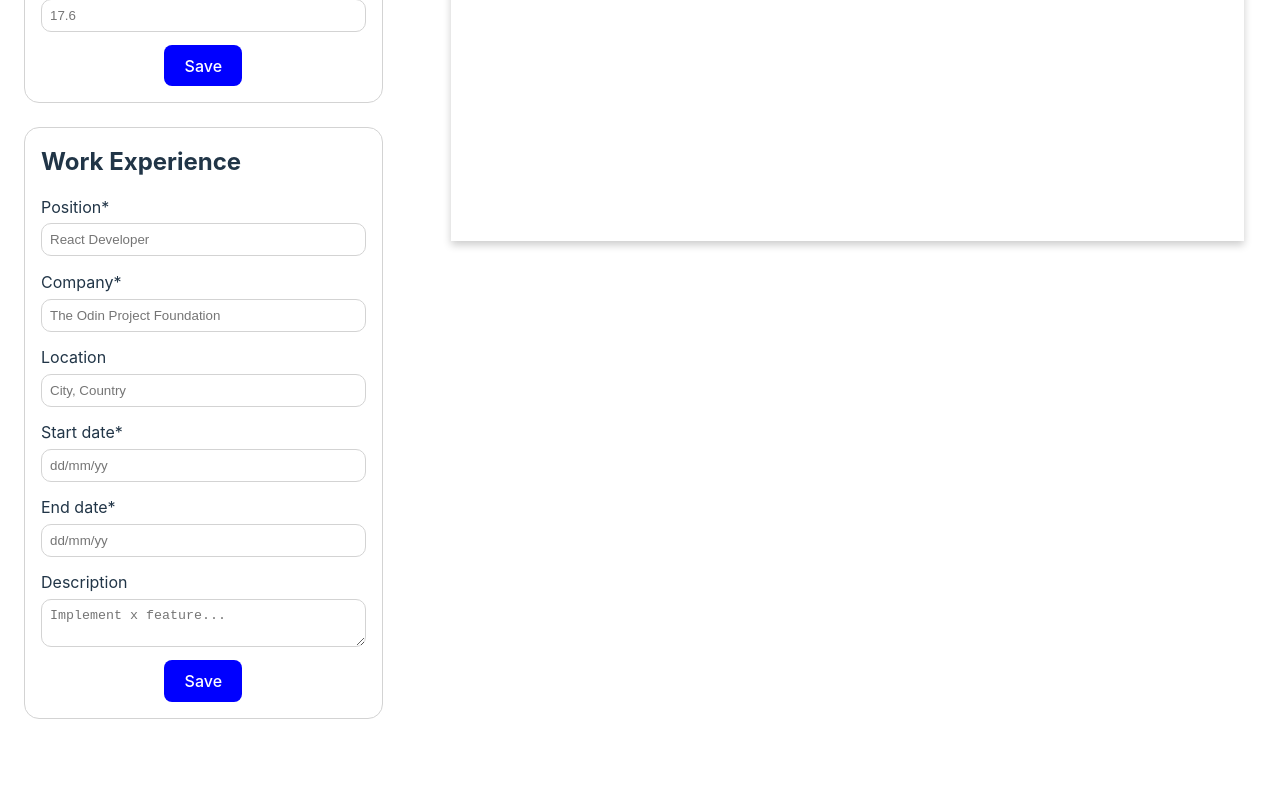
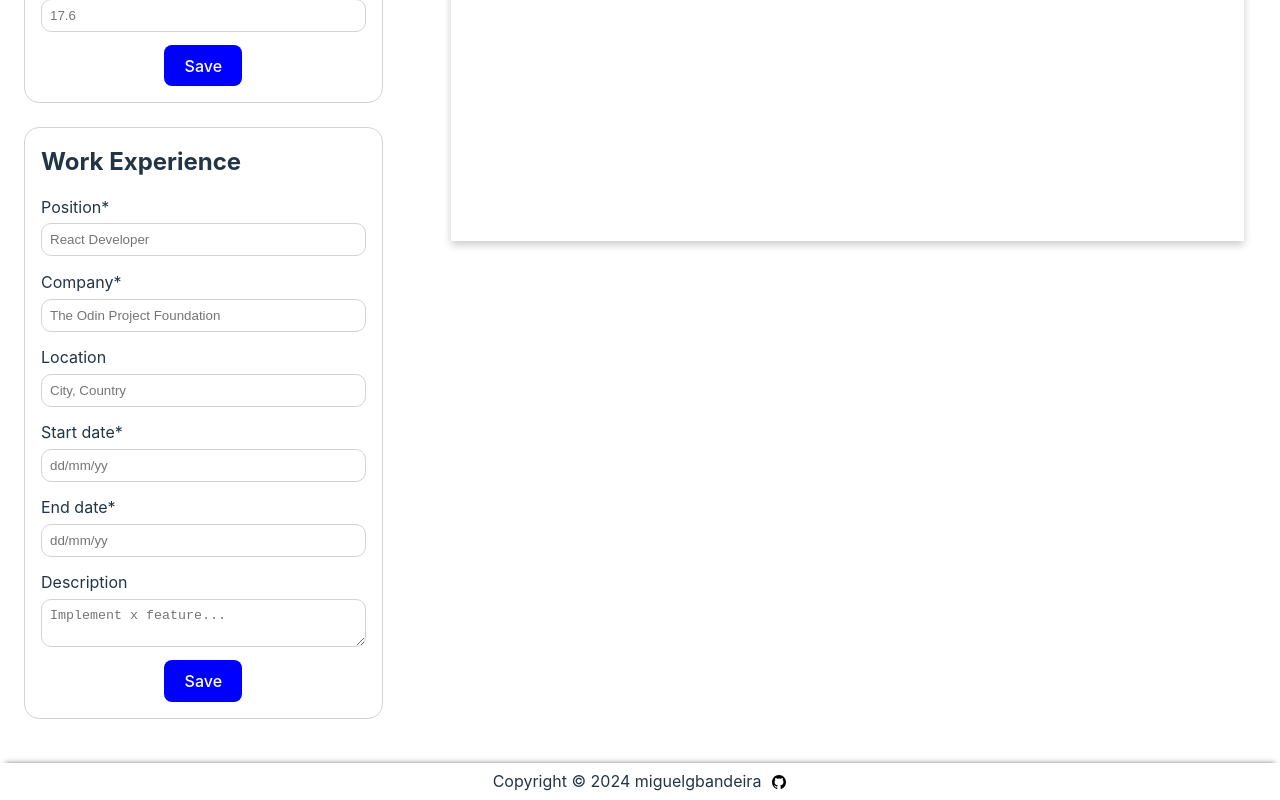
Before and after one commit to miguelgbandeira/cv-builder-react, a React (Vite) app: page / in a window 1280 px wide. Shown: the part 1021-1821 px from the top of the page. Before the commit the page ends 1764 px from the top, so only its background shows below. Built offline with nearby package versions, Linux system fonts and the light colour scheme.

Commit message:
Add footer

```diff
--- a/package.json
+++ b/package.json
@@ -11,6 +11,8 @@
     "format": "prettier --write ./src"
   },
   "dependencies": {
+    "@ionic/react": "^7.8.3",
+    "ionicons": "^7.3.1",
     "react": "^18.2.0",
     "react-dom": "^18.2.0",
     "uniqid": "^5.4.0"
--- a/src/App.css
+++ b/src/App.css
@@ -7,7 +7,7 @@
 .app {
   display: grid;
   grid-template-columns: repeat(3, 1fr);
-  grid-template-rows: auto auto;
+  grid-template-rows: auto auto auto;
   gap: 20px;
 }
 
@@ -73,6 +73,24 @@ form {
   color: #242424;
 }
 
+.footer {
+  grid-column: 1 / span 4;
+  width: 100%;
+  padding: 10px 0;
+  text-align: center;
+  display: flex;
+  justify-content: center;
+  align-items: center;
+  gap: 10px;
+  line-height: 1;
+  box-shadow: 0px -5px 5px -5px rgba(0, 0, 0, 0.5);
+}
+
+#github-icon {
+  color: #000000;
+  vertical-align: middle;
+}
+
 @media only screen and (max-width: 768px) {
   .app {
     grid-template-columns: 1fr;
--- a/src/App.jsx
+++ b/src/App.jsx
@@ -6,6 +6,8 @@ import PersonalInformationForm from "./components/PersonalInformationForm.jsx";
 import Resume from "./components/Resume.jsx";
 import WorkExperienceForm from "./components/WorkExperienceForm.jsx";
 import { useState } from "react";
+import { IonIcon } from "@ionic/react";
+import { logoGithub } from "ionicons/icons";
 
 export default function App() {
   const [personalInfo, setPersonalInfo] = useState({
@@ -133,6 +135,15 @@ export default function App() {
           workArray={workExperienceArray}
         />
       </div>
+      <div className="footer">
+        Copyright © 2024 miguelgbandeira
+        <a
+          href="https://github.com/miguelgbandeira/cv-builder-react"
+          target="_blank"
+        >
+          <IonIcon icon={logoGithub} id="github-icon" />
+        </a>
+      </div>
     </div>
   );
 }
```
Also changed, not shown: 1 other file (tests, documents, lock files or other folders).
